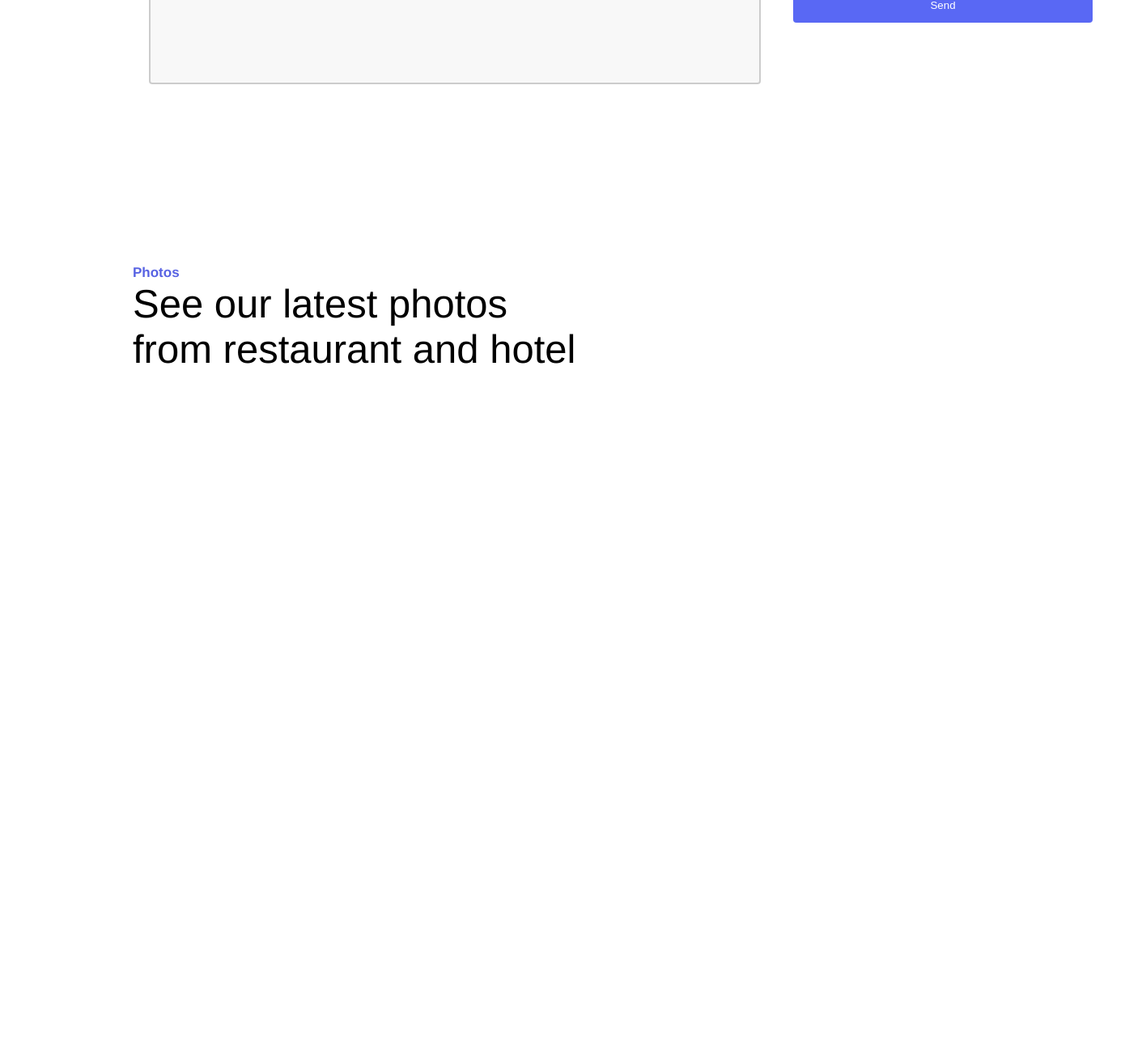
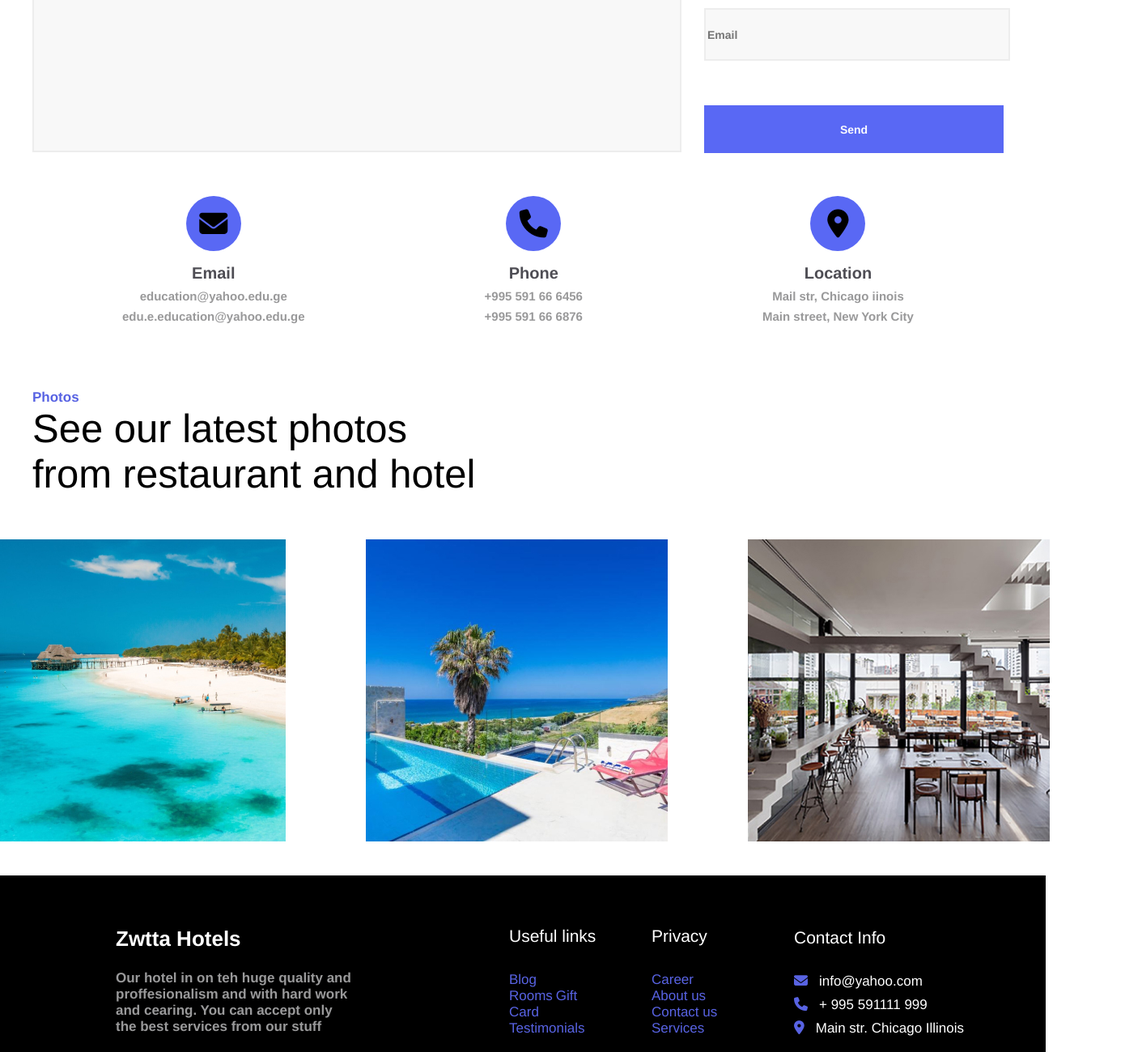
Before and after one commit to Shalik0/lecture-11, a plain HTML site: page index.html in a window 1280 px wide. Shown: the part 406-1705 px from the top of the page at 81% size, 1390 px wide, since content can reach past the window. Before the commit the page ends 885 px from the top, so only its background shows below. Drawn offline with Linux system fonts and the light colour scheme.

Commit message:
pc side done

```diff
--- a/index.html
+++ b/index.html
@@ -6,64 +6,125 @@
     <title>lecture-11</title>
     <link rel="stylesheet" href="styles/reset.css">
     <link rel="stylesheet" href="styles/style.css">
+    <script src="https://kit.fontawesome.com/14e93f535b.js" crossorigin="anonymous"></script>
 </head>
 <body>
-    <section class="sec1">
-        <div class="name">
-        <h5 class="topic">
-            Contact
-        </h5>
-        <h1 class="topicinfo">
-            Contact us to get<br>free support
-        </h1>
+
+    <header class="title container">
+            <h5>Contact</h5>
+            <h1>Contact us to get free support</h1>
+    </header>
+
+    <section>
+        <div class="container">
+            <form>
+                <div class="left-side">
+                    <textarea placeholder="Description"></textarea>
                 </div>
-
-        <div class="forms">
-
-        <div class="box">
-            <form>
-                <textarea>Some text...</textarea>
+                <div class="right-side">
+                    <input placeholder="subject" type="text">
+                    <input placeholder="name/surname" type="text">
+                    <input placeholder="Email" type="text">
+                    <input type="submit" value="Send">
+                </div>
             </form>
         </div>
+    </section>
 
-        <div class="boxes">
-            <form action="/action_page.php">
-              <input type="text" id="subj" name="subject" placeholder="Subject">
-              <input type="text" id="fullname" name="name-surname" placeholder="Name / Surname">
-              <input type="text" id="email" name="email" placeholder="Email">
-
-
-              <input type="submit" value="Send">
-            </form>
+    <section class="sec-2">
+        <div class="container contact-section">
+            <div class="contact">
+                <div class="item">
+                    <i class="fa-solid fa-envelope"></i>
+                </div>
+                <h1>Email</h1>
+                <h2>education@yahoo.edu.ge</h2>
+                <h2>edu.e.education@yahoo.edu.ge</h2>
+                </div>
+                <div class="contact">
+                <div class="item">
+                    <i class="fa-solid fa-phone"></i>
+                </div>
+                <h1>Phone</h1>
+                <h2>+995 591 66 6456</h2>
+                <h2>+995 591 66 6876</h2>
+                </div>
+                <div class="contact">
+                <div class="item">
+                    <i class="fa-solid fa-location-dot"></i>
+                </div>
+                <h1>Location</h1>
+                <h2>Mail str, Chicago iinois</h2>
+                <h2>Main street, New York City</h2>
                 </div>
             </div>
     </section>
 
-    <section class="sec2">
-        <div>
-            <div>
 
+    <section>
+        <div class="container">
+            <div class="title">
+                <h5>Photos</h5>
+                <h2>See our latest photos from restaurant and hotel</h2>
             </div>
-            <div>
-
+            <div class="images">
+                <div class="img1">
+                    <img src="img/Rectangle 6.jpg" alt="">
                     </div>
-            <div>
-
+                    <div class="img2">
+                    <img src="img/Rectangle 7.jpg" alt="">
+                    </div>
+                    <div class="img2">
+                    <img src="img/Rectangle 8.jpg" alt="">
+                    </div>
             </div>
         </div>
     </section>
 
-    <section class="sec2">
-        <div class="name">
-        <h5 class="topic">
-            Photos
-        </h5>
-        <h1 class="topicinfo">
-            See our latest photos <br>
-            from restaurant and hotel
-        </h1>
+
+    <footer>
+        <div class="footer">
+            <div class="left-side-footer">
+                <div class="content">
+                <p>Zwtta Hotels</p>
+                <h3>Our hotel in on teh huge quality
+                    and proffesionalism and with hard
+                    work and cearing. You can accept
+                    only the best services from our stuff
+                </h3>
+
+                    <div class="socials">
+                        <i class="fa-brands fa-facebook"></i>
+                        <i class="fa-brands fa-twitter"></i>
+                        <i class="fa-brands fa-google-plus"></i>
+                    </div>
+            </div>
             </div>
 
-    </section>
+            <div class="right-side-footer">
+                <div class="links">
+                    <p>Useful links</p>
+                    <a href="#">Blog</a>
+                    <a href="#">Rooms</a>
+                    <a href="#">Gift Card</a>
+                    <a href="#">Testimonials</a>
+                </div>
+                <div class="links">
+                    <p>Privacy</p>
+                    <a href="#">Career</a>
+                    <a href="#">About us</a>
+                    <a href="#">Contact us</a>
+                    <a href="#">Services</a>
+                </div>
+                <div class="links">
+                    <p>Contact Info</p>
+                    <h3><i class="fa-solid fa-envelope"></i>info@yahoo.com</h3>
+                    <h3><i class="fa-solid fa-phone"></i>+ 995 591111 999</h3>
+                    <h3><i class="fa-solid fa-location-dot"></i>Main str. Chicago Illinois</h3>
+                </div>
+            </div>
+        </div>
+    </footer>
+
 </body>
 </html>
--- a/styles/style.css
+++ b/styles/style.css
@@ -1,4 +1,14 @@
-.topic{
+.container{
+    max-width: 1200px;
+    width: 100%;
+    margin: 0 auto;
+}
+
+header{
+    padding-top: 57px;
+}
+
+.title h5{
     color: #5863E3;
     font-family: Helvetica;
     font-size: 17px;
@@ -7,72 +17,246 @@
     line-height: normal;
 }
 
-.topicinfo{
+.title h1{
     color: #000;
     font-family: Helvetica;
     font-size: 49px;
     font-style: normal;
     font-weight: 400;
     line-height: normal;
+    width: 371px;
 }
 
-.name{
-    margin-left: 144px;
+.title h2{
+    color: #000;
+    font-family: Helvetica;
+    font-size: 49px;
+    font-style: normal;
+    font-weight: 400;
+    line-height: normal;
+    width: 548px;
 }
 
-textarea {
+form{
+    display: flex;
+    justify-content: space-between;
+    padding-top: 57px;
+}
+
+.left-side{
+    width: 756px;
+}
+
+.left-side textarea{
     width: 756px;
     height: 298px;
     flex-shrink: 0;
-    padding: 12px 20px;
-    box-sizing: border-box;
-    border: 2px solid #ccc;
-    border-radius: 4px;
-    background-color: #f8f8f8;
-    font-size: 16px;
+    border: 2px solid rgba(212, 211, 211, 0.30);
+    background: #F8F8F8;
     resize: none;
+    padding: 23px 21px;
 }
 
-input[type=text], select {
-    width: 100%;
-    padding: 12px 20px;
-    margin: 8px 0;
-    display: inline-block;
-    border: 1px solid #ccc;
-    border-radius: 4px;
-    box-sizing: border-box;
-    background-color: #f2f2f2;
-  }
-
-
-input[type=submit] {
-    width: 100%;
-    background: #5968F4;
-    color: white;
-    padding: 14px 20px;
-    margin: 8px 0;
-    border: none;
-    border-radius: 4px;
-    cursor: pointer;
+.right-side{
+    width: 370px;
 }
 
-input[type=submit]:hover {
-    background-color: #45a049;
+input[type ="text"]{
+    width: 100%;
+    height: 59px;
+    flex-shrink: 0;
+    border: 2px solid rgba(212, 211, 211, 0.30);
+    background: #F8F8F8;
+    color: #99999A;
+    font-family: Helvetica;
+    font-size: 14px;
+    font-style: normal;
+    font-weight: 700;
+    line-height: normal;
+    margin-bottom: 20px;
 }
 
-div {
-    border-radius: 5px;
-    padding: 20px;
+input[type="submit"]{
+    width: 100%;
+    height: 59px;
+    flex-shrink: 0;
+    background: #5968F4;
+    border: none;
+    color: #FBFBFF;
+    font-family: Helvetica;
+    font-size: 14px;
+    font-style: normal;
+    font-weight: 700;
+    line-height: normal;
+    margin-top: 35px;
+    display: flex;
+    justify-content: center;
+    align-items: center;
 }
 
-.forms{
-    display: inline-flex;
-    margin-left: 144px;
+.sec-2{
+    margin-top: 51px;
+    margin-bottom: 74px;
+}
+
+.contact-section{
+    display: flex;
+    justify-content: space-around;
+}
+
+.contact{
+    display: flex;
+    flex-direction: column;
+    align-items: center;
+}
+
+.item{
+    width: 68px;
+    height: 68px;
+    background-color: #5968F4;
+    display: flex;
+    justify-content: center;
+    align-items: center;
+    border-radius: 50%;
+    margin-bottom: 16px;
+}
+
+i{
+    font-size: 35px;
+}
+
+.contact h1{
+    color: #4E4D54;
+    font-family: Helvetica;
+    font-size: 20px;
+    font-style: normal;
+    font-weight: 700;
+    line-height: normal;
+    margin-bottom: 8px;
+}
+
+.contact h2{
+    color: #99999A;
+    font-family: Helvetica;
+    font-size: 15px;
+    font-style: normal;
+    font-weight: 700;
+    line-height: normal;
+    margin-bottom: 8px;
+}
+
+.images{
+    display: flex;
+    margin-top: 53px;
+    margin-bottom: 39px;
+}
+
+.img1{
+    margin-left: -60px;
+}
+
+.img2{
+    margin-left: 99px;
 }
 
 
-.boxes{
-    width: 370px;
-    height: 59px;
-    flex-shrink: 0;
+.footer{
+    height: 372px;
+    width: 89.8%;
+    background-color: #000;
+    display: flex;
+    padding-left: 143px;
 }
+
+
+.left-side-footer .content{
+    padding-top: 63px;
+    margin-left: 143x;
+}
+
+.left-side-footer p{
+    color: #FFF;
+    font-family: Helvetica;
+    font-size: 26px;
+    font-style: normal;
+    font-weight: 700;
+    line-height: normal;
+}
+
+.left-side-footer h3{
+    color: #99999A;
+    font-family: Helvetica;
+    font-size: 17px;
+    font-style: normal;
+    font-weight: 700;
+    line-height: normal;
+    width: 295px;
+    margin-top: 23px;
+    margin-bottom: 27px;
+}
+
+
+.socials i{
+    font-size: 30px;
+    color: white;
+    margin-right: 7px;
+}
+
+
+.right-side-footer .links{
+    padding-right: 81px;
+    display: inline-block;
+}
+
+.right-side-footer{
+    margin-left: 191px;
+}
+
+.links{
+    height: 160px;
+    width: 91px;
+    margin-top: 63px;
+}
+
+
+.links p{
+    color: #FFF;
+    font-family: Helvetica;
+    font-size: 21px;
+    font-style: normal;
+    font-weight: 400;
+    line-height: normal;
+    width: 115px;
+    margin-bottom: 32px;
+}
+
+.links a{
+    text-decoration: none;
+    color: #5863E3;
+    font-family: Helvetica;
+    font-size: 17px;
+    font-style: normal;
+    font-weight: 400;
+    line-height: normal;
+    margin-bottom: 9px;
+}
+
+.links h3{
+    text-decoration: none;
+    color: #FFF;
+    font-family: Helvetica;
+    font-size: 17px;
+    font-style: normal;
+    font-weight: 400;
+    line-height: normal;
+    display: flex;
+    width: 220px;
+    margin-bottom: 9px;
+}
+
+.links h3 i{
+    color: #5863E3;
+    font-size: 17px;
+    display: flex;
+    margin-right: 14px;
+}
```
Also changed, not shown: img/Frame.jpg (added), img/Frame.png (added), img/Phone 2.png (added), img/Rectangle 6.jpg (added), img/Rectangle 7.jpg (added), img/Rectangle 8.jpg (added). Lines whose indentation alone changed are shown as unchanged.
